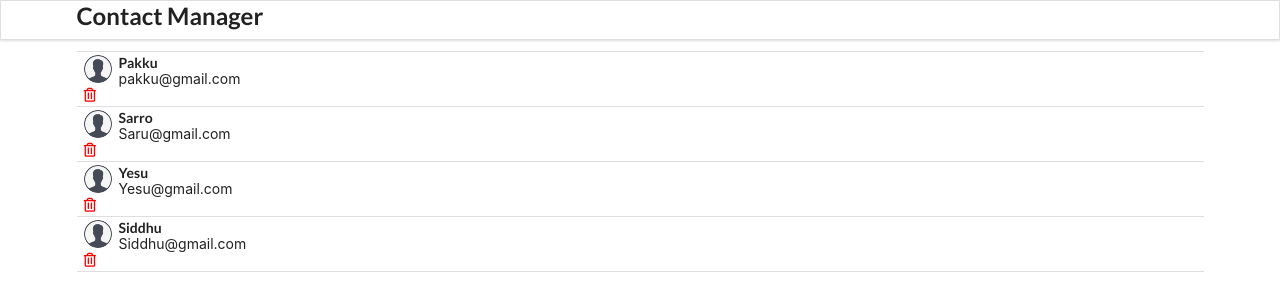
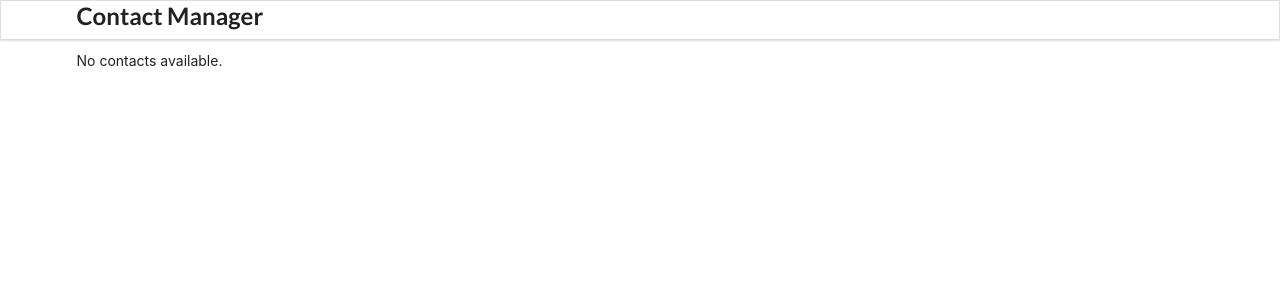
Before and after one commit to Sarahfaatima/Contact-Manager-App, a React (Create React App) app: page / in a window 1280 px wide. Shown: the top 306 px of the page. Built offline with nearby package versions, Linux system fonts and the light colour scheme.

Commit message:
adding contacts

```diff
--- a/src/components/AddContact.js
+++ b/src/components/AddContact.js
@@ -1,33 +1,35 @@
-import React from "react";
+import React, { useState } from "react";
+import { useNavigate } from "react-router-dom";
 
-class AddContact extends React.Component {
-  state = {
-    name: "",
-    email: "",
-  };
+const AddContact = ({ addContactHandler }) => {
+  const [name, setName] = useState("");
+  const [email, setEmail] = useState("");
+  const navigate = useNavigate();
 
-  add = (e) => {
+  const add = (e) => {
     e.preventDefault();
-    if (this.state.name === "" || this.state.email === "") {  //both fields must be filled
+    if (name === "" || email === "") {
       alert("All the fields are mandatory!");
       return;
     }
-    this.props.addContactHandler(this.state);
-    this.setState({ name: "", email: "" });  //refreshes the feild after clicking on add
+    addContactHandler({ name, email });
+    setName("");
+    setEmail("");
+    navigate("/"); // <-- this takes you back to home page
   };
-  render() {
+
   return (
     <div className="ui main">
       <h2>Add Contact </h2>
-        <form className="ui form" onSubmit={this.add}>
+      <form className="ui form" onSubmit={add}>
         <div className="field">
           <label>Name</label>
           <input
             type="text"
             name="name"
             placeholder="Name"
-              value={this.state.name}
-              onChange={(e) => this.setState({ name: e.target.value })}
+            value={name}
+            onChange={(e) => setName(e.target.value)}
           />
         </div>
 
@@ -37,15 +39,14 @@ class AddContact extends React.Component {
             type="text"
             name="email"
             placeholder="Email"
-              value={this.state.email}
-              onChange={(e) => this.setState({ email: e.target.value })}
+            value={email}
+            onChange={(e) => setEmail(e.target.value)}
           />
         </div>
         <button className="ui button blue">Add </button>
       </form>
     </div>
   );
-  }
-}
+};
 
 export default AddContact;
--- a/src/components/App.js
+++ b/src/components/App.js
@@ -1,5 +1,5 @@
 import React, { useState, useEffect } from 'react';
-import { BrowserRouter as  Router, Routes, Switch, Route } from "react-router-dom";
+import { BrowserRouter as Router, Routes, Route } from "react-router-dom";
 import { v4 as uuid } from 'uuid';
 import "./App.css";
 import Header from "./Header";
@@ -7,42 +7,58 @@ import AddContact from "./AddContact";
 import ContactList from "./ContactList";
 
 function App() {
-  const LOCAL_STORAGE_KEY= "contacts";
-  const [contacts, setContacts] = useState([]);  //internally manages the state and re-renders your component whenever you call setContacts(...).
+  const LOCAL_STORAGE_KEY = "contacts";
+  const [contacts, setContacts] = useState([]);
 
-  const addContactHandler =(contact) => {
-    console.log(contact);
-    setContacts([...contacts, { id: uuid(), ...contact}]); //Adds new contacts with their unique IDs to contacts array
+  const addContactHandler = (contact) => {
+    setContacts([...contacts, { id: uuid(), ...contact }]);   // appends the new contact to the previous ones
   };
 
   const removeContactHandler = (id) => {
-    const newContactList = contacts.filter((contact) => {  //Copying the contacts and then filtering it out with individual contact
-      return contact.id !== id;
-    });
-
-    setContacts(newContactList);  //changing the contacts state
+    const newContactList = contacts.filter((contact) => contact.id !== id);
+    setContacts(newContactList);
   };
 
-  useEffect(() =>{
-    const retrieveContacts = JSON.parse(localStorage.getItem(LOCAL_STORAGE_KEY));  //taking the data from local storage and storing as variable
-    if (retrieveContacts) setContacts(retrieveContacts);
+  // Save to local storage on change
+  useEffect(() => {
+    localStorage.setItem(LOCAL_STORAGE_KEY, JSON.stringify(contacts));
+  }, [contacts]);
+
+  // Load from local storage once on mount
+  useEffect(() => {
+  const retrievedContacts = JSON.parse(localStorage.getItem(LOCAL_STORAGE_KEY));
+  if (retrievedContacts && retrievedContacts.length > 0) {
+    setContacts(retrievedContacts);
+  }
 }, []);
 
-  useEffect(() =>{
-    localStorage.setItem(LOCAL_STORAGE_KEY, JSON.stringify(contacts))  //adding in localStorage
+useEffect(() => {
+  localStorage.setItem(LOCAL_STORAGE_KEY, JSON.stringify(contacts));
 }, [contacts]);
+
+
 
   return (
     <div className="ui container">
       <Router>
         <Header />
         <Routes>
-        <Route path="/add" element={<AddContact />} />
-        <Route path="/" element={<ContactList />} />
+          <Route
+            path="/add"
+            element={<AddContact addContactHandler={addContactHandler} />}
+          />
+          <Route
+            path="/"
+            element={
+              <ContactList
+                contacts={contacts}
+                getContactId={removeContactHandler}
+              />
+            }
+          />
         </Routes>
       </Router>
     </div>
-
   );
 }
 
--- a/src/components/ContactList.js
+++ b/src/components/ContactList.js
@@ -3,57 +3,60 @@ import { Link } from "react-router-dom";
 import ContactCard from "./ContactCard";
 
 const ContactList = (props) => {
-    console.log(props);
+    console.log("ContactList Props:", props);
+
 
         const deleteContactHandler = (id) => {
             props.getContactId(id); //it will get the id from the deleteContactHandler
         };
 
-    const contacts= [
-        {
-            id: "1",
-            "name": "Pakku",
-            "email": "pakku@gmail.com",
-        },
-        {
-            id: "2",
-            name: "Sarro",
-            email: "Saru@gmail.com",
-        },
-        {
-            id: "3",
-            name: " Yesu",
-            email: "Yesu@gmail.com",
-        },
-        {
-            id: "4",
-            name: "Siddhu",
-            email: "Siddhu@gmail.com",
-        }
-    ]
-    const renderContactList = contacts.map((contact) => {
-        return(
+    // const contacts= [
+    //     {
+    //         id: "1",
+    //         "name": "Pakku",
+    //         "email": "pakku@gmail.com",
+    //     },
+    //     {
+    //         id: "2",
+    //         name: "Sarro",
+    //         email: "Saru@gmail.com",
+    //     },
+    //     {
+    //         id: "3",
+    //         name: " Yesu",
+    //         email: "Yesu@gmail.com",
+    //     },
+    //     {
+    //         id: "4",
+    //         name: "Siddhu",
+    //         email: "Siddhu@gmail.com",
+    //     }
+    // ]
+    const renderContactList = props.contacts.length > 0 ? (
+  props.contacts.map((contact) => (
     <ContactCard
       contact={contact}
-            clickHandler ={deleteContactHandler }
+      clickHandler={deleteContactHandler}
       key={contact.id}
-        /> //passing the clickHandler from the inner child to its parent and then from parent to its parent (i.e., the contact card will give the id to the contactList and then from contactList to App.js)
+    />
+  ))
+) : (
+  <p>No contacts available.</p>
 );
 
-    });
 
     return (
-        <div class="main">
+  <div className="main">
     <h2>
       Contact List
       <Link to="/add">
-                <button className="ui button blue right">Add Contact</button></Link>
-
+        <button className="ui button blue right">Add Contact</button>
+      </Link>
     </h2>
     <div className="ui celled list">{renderContactList}</div>
-
   </div>
 );
+
 
 };
 
```
Lines whose indentation alone changed are shown as unchanged.
